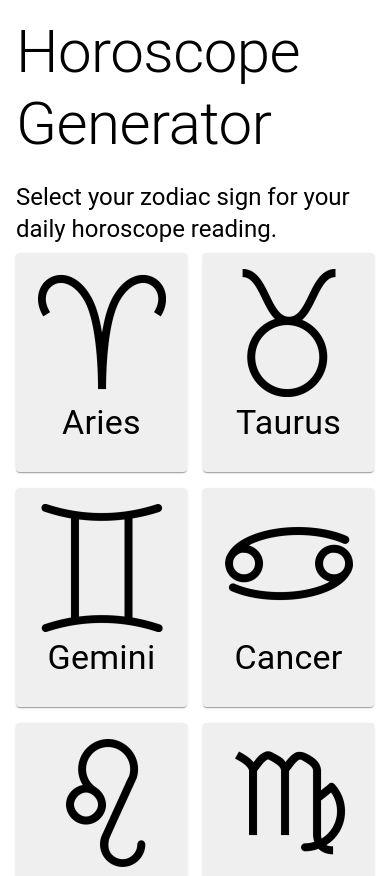
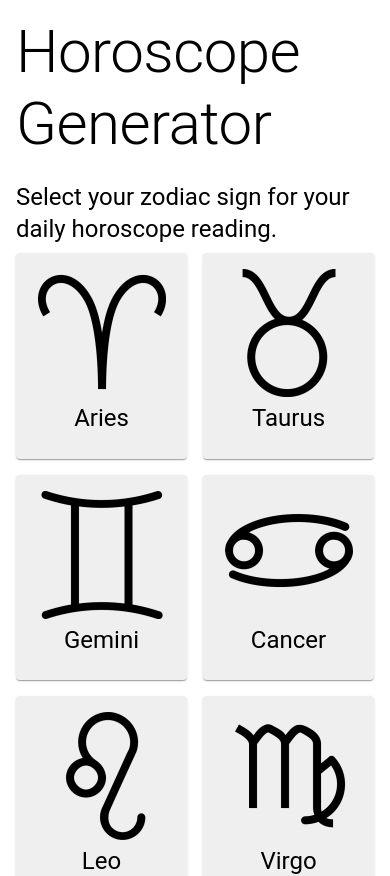
Before and after one commit to treavorgagne/astrology-app, a React (Create React App) app: page / in a window 390 px wide. Shown: the top 876 px of the page. Built offline with nearby package versions, Linux system fonts and the light colour scheme.

Commit message:
changed font size on mobile

```diff
--- a/src/components/ZodiacList.tsx
+++ b/src/components/ZodiacList.tsx
@@ -33,8 +33,7 @@ const Item = styled(Paper)(({ theme }) => ({
 }));
 
 const style = () => {
-  const { innerWidth: w, innerHeight: h } = window;
-  console.log(w, h);
+  const { innerWidth: w } = window;
   return {
     position: "absolute" as "absolute",
     top: "50%",
@@ -60,7 +59,7 @@ export default function ZodiacList() {
     }).format(Date.now())
   );
   const index = date % 10;
-
+  const { innerWidth: w } = window;
   return (
     <div style={{ width: "100%" }}>
       <Box sx={{ flexGrow: 1 }}>
@@ -76,7 +75,7 @@ export default function ZodiacList() {
                 <Tooltip title={item.date} placement="top">
                   <Typography
                     textAlign={"center"}
-                    variant="h4"
+                    variant={w >= 800 ? "h4" : "h5"}
                     component="div"
                     gutterBottom
                   >
```
